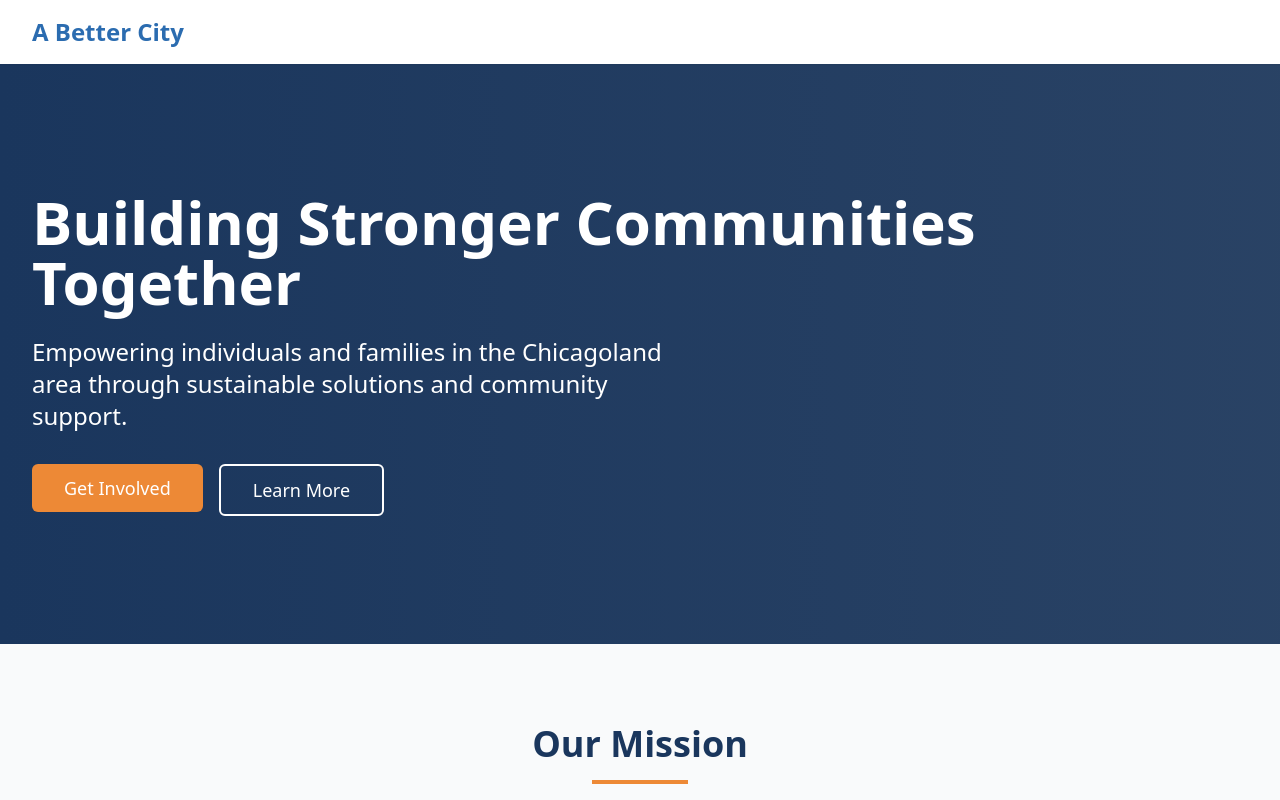
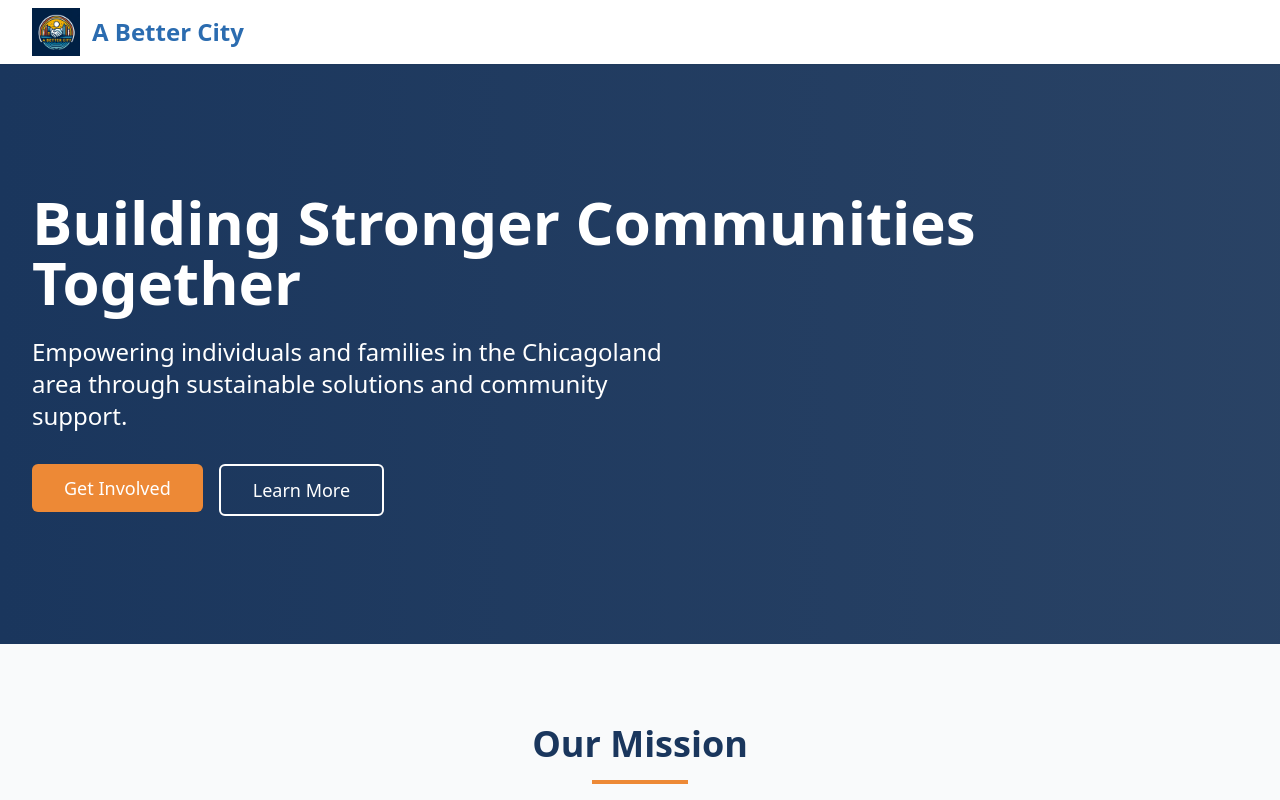
Before and after one commit to ABetterCity/uplifted-communities-initiatives-30e03518, a React (Vite) app: page / in a window 1280 px wide. Shown: the top 800 px of the page. Built offline with nearby package versions, Linux system fonts and the light colour scheme.

Commit message:
Add logo to project
Incorporated a logo into the project as requested.
[skip gpt_engineer]

```diff
--- a/src/components/Navbar.tsx
+++ b/src/components/Navbar.tsx
@@ -10,8 +10,15 @@ const Navbar = () => {
       <div className="max-w-7xl mx-auto px-4 sm:px-6 lg:px-8">
         <div className="flex justify-between h-16">
           <div className="flex items-center">
-            <Link to="/" className="text-2xl font-bold text-primary hover:text-primary/90 transition-colors">
-              A Better City
+            <Link to="/" className="flex items-center gap-3">
+              <img
+                src="/lovable-uploads/b71def0e-7714-46ce-91bb-94be271a897f.png"
+                alt="A Better City Logo"
+                className="h-12 w-12"
+              />
+              <span className="text-2xl font-bold text-primary hover:text-primary/90 transition-colors">
+                A Better City
+              </span>
             </Link>
           </div>
         </div>
```
Also changed, not shown: public/lovable-uploads/b71def0e-7714-46ce-91bb-94be271a897f.png (added).
